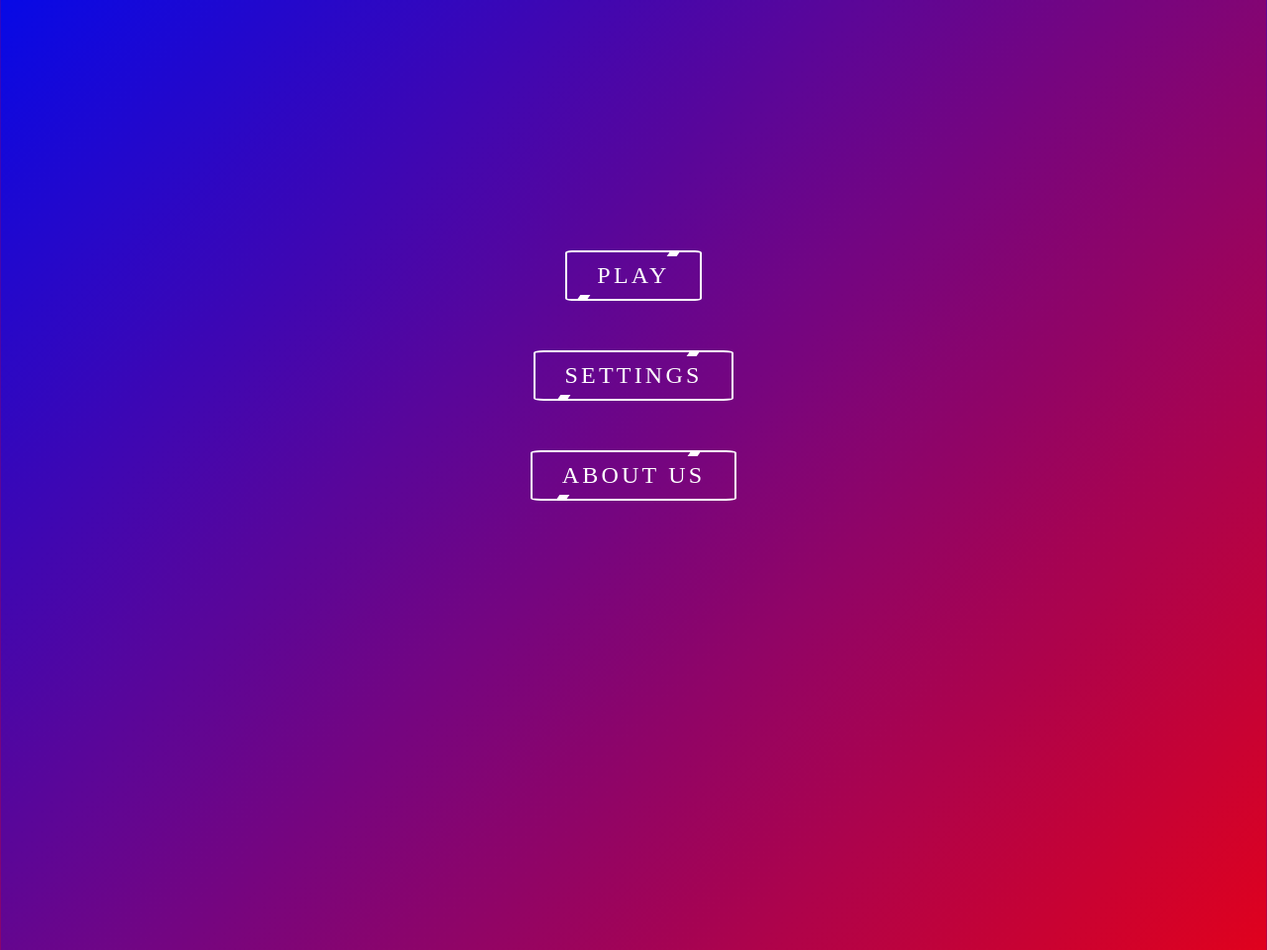
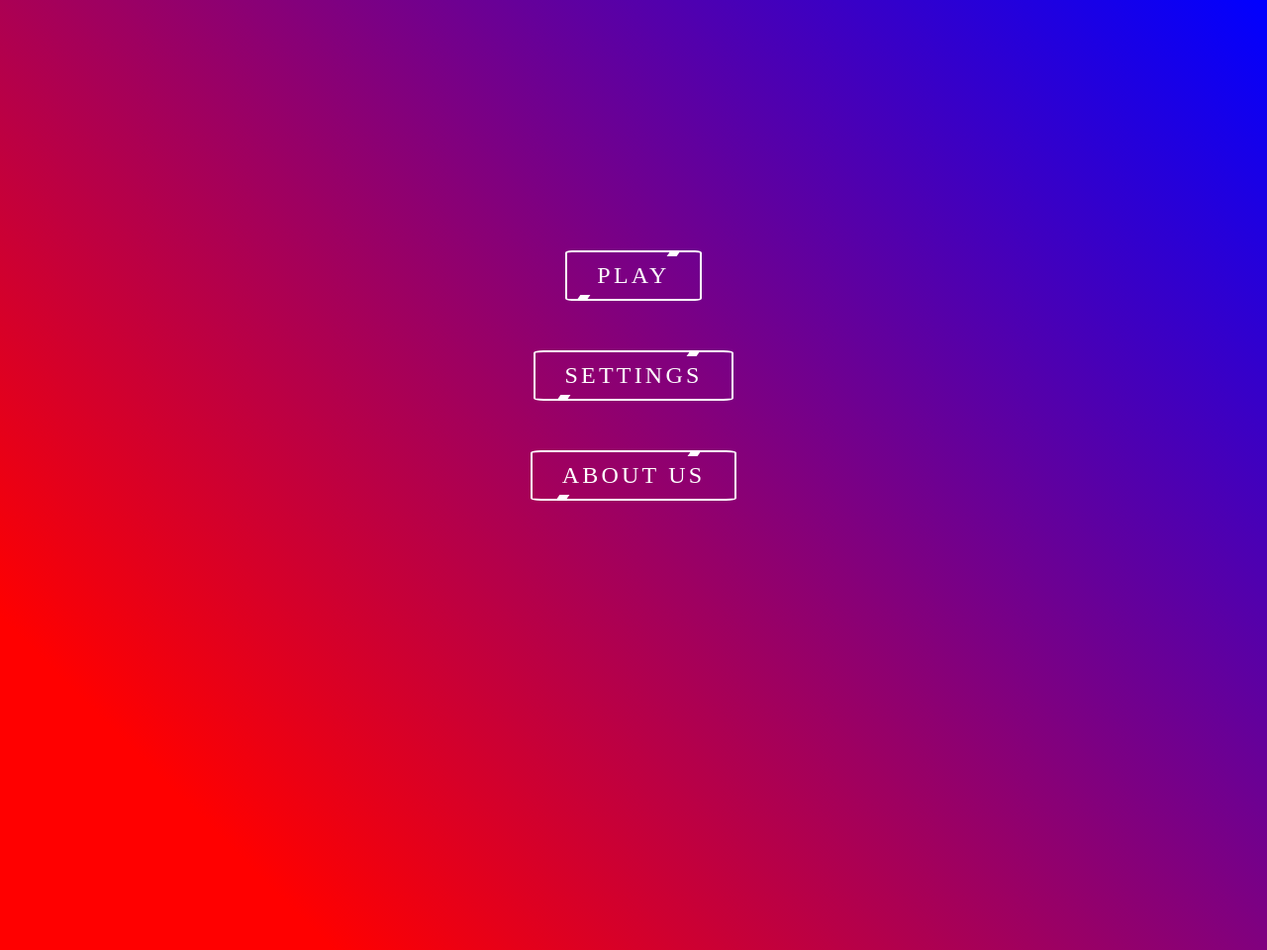
Before and after one commit to ahiyank/horiz, a plain HTML site: page home.html in a window 1280 px wide. Shown: the top 960 px of the page at 99% size. Drawn offline with Linux system fonts and the light colour scheme.

Commit message:
Update style1.css

```diff
--- a/style1.css
+++ b/style1.css
@@ -14,11 +14,8 @@ body {
   background-color: #3A3737;
   flex-direction: column;
   gap: 50px;
-  background-image: url('./bac.png');
-  background-position: center;
-  background-repeat: no-repeat;
-  background-attachment: fixed;
-  background-size: cover;
+  background-image: linear-gradient(45deg, red 15% ,blue);
+
 }
 
 
```
